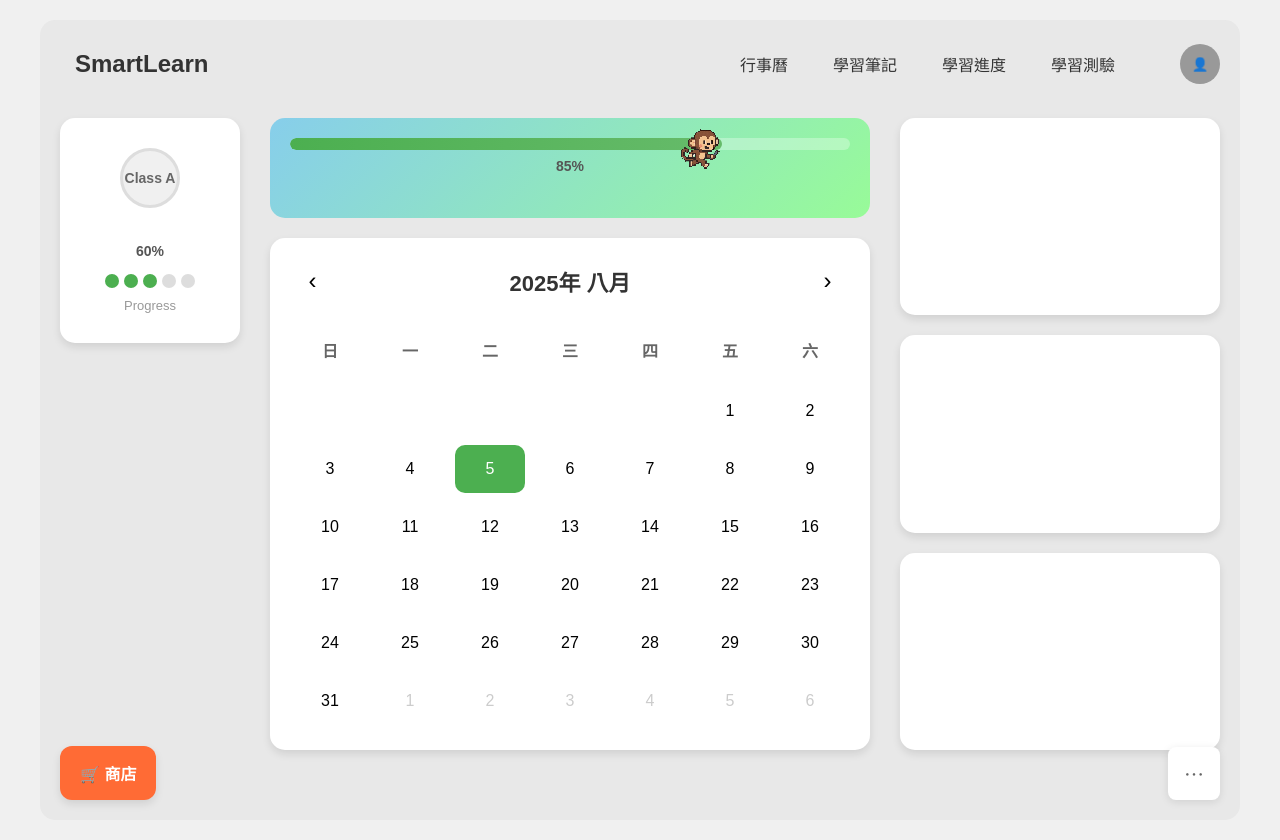
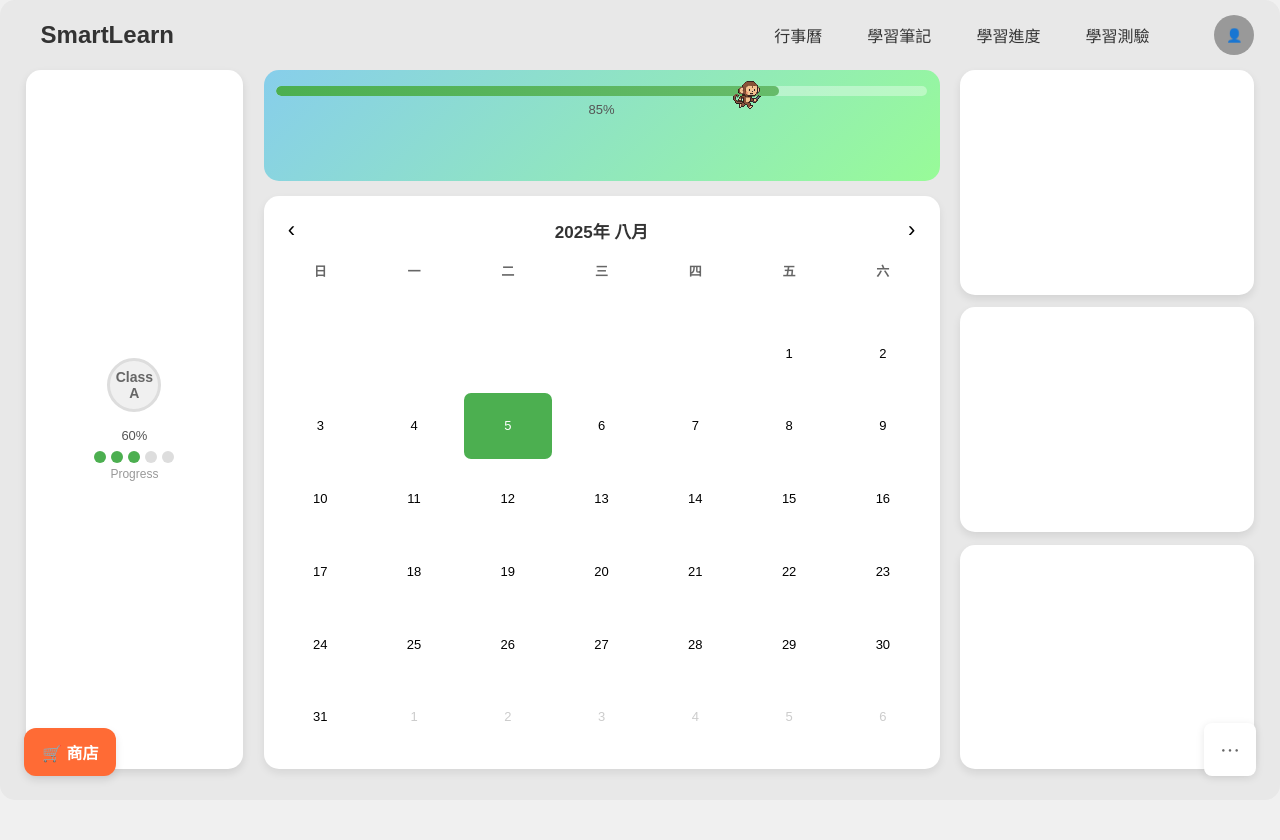
Before and after one commit to s1387tnt/SmartLearn--, a plain HTML site: page 主頁頁面/main.html in a window 1280 px wide. After the commit the page ends 800 px from the top, so only its background shows below. Drawn offline with Linux system fonts and the light colour scheme.

Commit message:
refactor 修正首頁模板格式

```diff
--- a/主頁頁面/main.html
+++ b/主頁頁面/main.html
@@ -5,34 +5,37 @@
     <meta name="viewport" content="width=device-width, initial-scale=1.0" />
     <title>SmartLearn</title>
     <style>
-      * {
-        margin: 0;
-        padding: 0;
-        box-sizing: border-box;
+      html, body {
+        height: 100%;
+        width: 100vw;
+        overflow: hidden;  /* 重點！強制無scrollbar */
       }
-
       body {
         font-family: "Microsoft JhengHei", sans-serif;
         background-color: #f0f0f0;
-        padding: 20px;
+        padding: 0;
+        margin: 0;
+        height: 100%;
       }
-
       .container {
-        max-width: 1200px;
-        margin: 0 auto;
+        min-height: 100vh;
+        width: 100vw;
         background-color: #e8e8e8;
         border-radius: 15px;
-        padding: 20px;
         position: relative;
-        min-height: 100vh;
+        display: flex;
+        flex-direction: column;
+         padding-bottom: 0;  /* 不要設定padding-bottom */
       }
 
       /* Header */
       .header {
+        flex: 0 0 70px;
         display: flex;
         justify-content: space-between;
         align-items: center;
-        margin-bottom: 30px;
+        padding: 0 2vw;
+        height: 70px;
       }
 
       .logo {
@@ -42,16 +45,14 @@
         cursor: pointer;
         padding: 10px 15px;
         border-radius: 8px;
-        transition: all 0.3s ease;
+        transition: all 0.3s;
         border: none;
         background: none;
       }
-
       .logo:hover {
         background-color: rgba(0, 0, 0, 0.05);
         transform: translateY(-1px);
       }
-
       .nav-menu {
         display: flex;
         gap: 15px;
@@ -59,7 +60,6 @@
         margin-left: auto;
         margin-right: 50px;
       }
-
       .nav-item {
         color: #333;
         text-decoration: none;
@@ -68,15 +68,12 @@
         border-radius: 8px;
         transition: background-color 0.3s;
       }
-
       .nav-item:hover {
         background-color: rgba(0, 0, 0, 0.1);
       }
-
       .user-profile {
         position: relative;
       }
-
       .profile-button {
         width: 40px;
         height: 40px;
@@ -90,10 +87,7 @@
         border: none;
         transition: background-color 0.3s;
       }
-
-      .profile-button:hover {
-        background-color: #777;
-      }
+      .profile-button:hover { background-color: #777; }
 
       .dropdown-menu {
         position: absolute;
@@ -107,371 +101,194 @@
         opacity: 0;
         visibility: hidden;
         transform: translateY(-10px);
-        transition: all 0.3s ease;
+        transition: all 0.3s;
       }
-
       .dropdown-menu.show {
         opacity: 1;
         visibility: visible;
         transform: translateY(0);
       }
-
       .dropdown-item {
         padding: 12px 16px;
         cursor: pointer;
         border-bottom: 1px solid #f0f0f0;
         transition: background-color 0.3s;
       }
-
       .dropdown-item:hover {
         background-color: #f5f5f5;
       }
-
       .dropdown-item:last-child {
         border-bottom: none;
       }
 
-      /* Main Content */
+      /* Main Content Grid */
       .main-content {
+        flex: 1 1 0;
+        min-height: 0;
         display: grid;
-        grid-template-columns: 180px 1fr 320px;
-        gap: 30px;
-        align-items: start;
-        min-height: calc(100vh - 200px);
+        grid-template-columns: minmax(110px, 17vw) 1fr minmax(160px, 23vw);
+        gap: 1.6vw;
+        align-items: stretch;
+        height: 0;
+        padding: 0 2vw 0 2vw;
+        margin-bottom: 2.4vw;  /* ←加這行，留底部空間 */
       }
-
-      /* Left Sidebar - Class Progress */
-      .left-sidebar {
-        position: relative;
-        height: 100%;
+      @media (max-width: 900px) {
+        .main-content {
+          grid-template-columns: 1fr;
+          padding: 0 1vw;
         }
-
+        .left-sidebar, .right-sidebar {
+          display: none;
+        }
+      }
+      /* Sidebars & Card */
+      .left-sidebar, .right-sidebar {
+        min-width: 0; max-width: 100vw; height: 100%;
+        display: flex; flex-direction: column; gap: 1vw;
+      }
       .class-card {
         background-color: white;
         border-radius: 15px;
-        padding: 30px 20px;
+        padding: 2vw 1vw;
         text-align: center;
         box-shadow: 0 4px 8px rgba(0, 0, 0, 0.1);
-        margin-bottom: 20px;
-        min-height: 180px;
         display: flex;
         flex-direction: column;
         justify-content: center;
+        flex: 1 1 0;
+        min-height: 0;
       }
-
-      .shop-button {
-        position: absolute;
-        bottom: 20px;
-        left: 20px;
-        background-color: #ff6b35;
-        color: white;
-        border: none;
-        border-radius: 12px;
-        padding: 15px 20px;
-        font-size: 16px;
-        font-weight: bold;
-        cursor: pointer;
-        transition: all 0.3s ease;
-        box-shadow: 0 4px 8px rgba(0, 0, 0, 0.1);
-        display: flex;
-        align-items: center;
-        justify-content: center;
-        gap: 8px;
-        z-index: 100;
+      .class-icon {
+        width: 48px; height: 48px;
+        border-radius: 50%; background-color: #f0f0f0;
+        border: 3px solid #ddd; margin: 0 auto 16px;
+        display: flex; align-items: center; justify-content: center;
+        font-weight: bold; color: #666; font-size: 14px;
       }
-
-      .shop-button:hover {
-        background-color: #e55a2b;
-        transform: translateY(-2px);
-        box-shadow: 0 6px 12px rgba(0, 0, 0, 0.15);
+      .class-progress { margin-top: 0; }
+      .progress-text { font-size: 13px; color: #666; margin-bottom: 8px; }
+      .progress-bar {
+        display: flex; gap: 5px; justify-content: center; margin-bottom: 4px;
       }
-
-      .shop-button:active {
-        transform: translateY(0);
-      }
-
-      .class-icon {
-        width: 60px;
-        height: 60px;
-        border-radius: 50%;
-        background-color: #f0f0f0;
-        border: 3px solid #ddd;
-        margin: 0 auto 20px;
-        display: flex;
-        align-items: center;
-        justify-content: center;
-        font-weight: bold;
-        color: #666;
-        font-size: 14px;
-      }
-
-      .class-progress {
-        margin-top: 15px;
-      }
-
-      .progress-text {
-        font-size: 16px;
-        color: #666;
-        margin-bottom: 15px;
-        font-weight: 500;
-      }
-
-      .progress-bar {
-        display: flex;
-        gap: 5px;
-        justify-content: center;
-        margin-bottom: 10px;
-      }
-
       .progress-dot {
-        width: 14px;
-        height: 14px;
+        width: 12px; height: 12px;
         border-radius: 50%;
         background-color: #ddd;
       }
+      .progress-dot.active { background-color: #4caf50; }
+      .progress-label { font-size: 12px; color: #999; margin-top: 0; }
 
-      .progress-dot.active {
-        background-color: #4caf50;
+      /* 商店按鈕固定左下 */
+      .shop-button {
+        position: fixed;
+        bottom: 24px; left: 24px;
+        background-color: #ff6b35; color: white; border: none;
+        border-radius: 12px; padding: 12px 18px;
+        font-size: 16px; font-weight: bold; cursor: pointer;
+        box-shadow: 0 4px 8px rgba(0,0,0,0.1); z-index: 1100;
+        display: flex; align-items: center; gap: 8px;
       }
+      .shop-button:hover { background-color: #e55a2b; }
+      .shop-button:active { transform: translateY(1px); }
 
-      .progress-label {
-        font-size: 13px;
-        color: #999;
-        margin-top: 5px;
+      /* Center Content */
+      .center-content {
+        min-width: 0; height: 100%;
+        display: flex; flex-direction: column; gap: 1.2vw;
       }
-
-      /* Center - Calendar and Game */
-        .center-content {
-            display: flex;
-            flex-direction: column;
-            gap: 20px;
-            height: 100%;
-        }
-
       .game-banner {
         background: linear-gradient(135deg, #87CEEB, #98FB98);
         border-radius: 15px;
-            padding: 20px;
-            display: flex;
-            flex-direction: column;
-            gap: 15px;
-            color: #333;
-            min-height: 100px;
-            position: relative;
+        padding: 1.2vw 1vw;
+        display: flex; flex-direction: column; gap: 12px;
+        color: #333; min-height: 0; flex: 0 0 80px;
       }
-
-        .progress-section {
-            /* 你原本的 display: flex 不變 */
-            display: flex;
-            align-items: center;
-            gap: 20px;
+      .progress-section { display: flex; align-items: center; gap: 18px; }
+      .progress-container {
+        flex: 1; display: flex; flex-direction: column; gap: 6px;
+        position: relative; min-height: 40px; justify-content: center;
       }
-
       .game-character {
-            width: 48px;
-            height: 48px;
-            background-image: url('./monkey.png'); /* 替換為你的猴子圖片路徑 */
-            background-size: contain;
-            background-repeat: no-repeat;
+        width: 34px; height: 34px;
+        background-image: url('./monkey.png');
+        background-size: contain; background-repeat: no-repeat;
         background-position: center;
         image-rendering: pixelated;
-            image-rendering: -moz-crisp-edges;
-            image-rendering: crisp-edges;
-            position: absolute;      /* 這行是關鍵！ */
-            top: -14px;              /* 微調讓猴子貼齊進度條，可再調整 */
-            left: 0;
-            z-index: 2;
+        position: absolute; top: -8px; left: 0; z-index: 2;
         transition: left 0.4s cubic-bezier(.41,.52,.32,1.18);
       }
+      .progress-track {
+        height: 10px; background-color: rgba(255,255,255,0.35);
+        border-radius: 6px; overflow: hidden; position: relative;
+      }
+      .progress-fill {
+        height: 100%; background: linear-gradient(90deg, #4CAF50, #66BB6A);
+        border-radius: 6px; width: 65%; transition: width 0.3s;
+      }
+      .progress-text { font-size: 13px; color: #555; text-align: center; }
+      .progress-percentage { font-size: 18px; font-weight: bold; color: #2E7D32; min-width: 42px; text-align: right; }
 
-        /* 新增：讓進度條可以作為絕對定位容器 */
-        .progress-container {
-            flex: 1;
-            display: flex;
-            flex-direction: column;
-            gap: 8px;
-            position: relative; /* 這行很重要 */
-            min-height: 48px;   /* 讓猴子有空間 */
-        }
-
-        .progress-track {
-            height: 12px;
-            background-color: rgba(255,255,255,0.3);
-            border-radius: 6px;
-            overflow: hidden;
-            position: relative;
-        }
-
-        .progress-fill {
-            height: 100%;
-            background: linear-gradient(90deg, #4CAF50, #66BB6A);
-            border-radius: 6px;
-            width: 65%;
-            transition: width 0.3s ease;
-        }
-
-        .progress-text {
-            font-size: 14px;
-            color: #555;
-            font-weight: bold;
-            text-align: center;
-        }
-
-        .progress-percentage {
-            font-size: 18px;
-            font-weight: bold;
-            color: #2E7D32;
-            min-width: 50px;
-            text-align: right;
-        }
-
+      /* Calendar */
       .calendar {
         background-color: white;
         border-radius: 15px;
-        padding: 25px;
-        box-shadow: 0 4px 8px rgba(0, 0, 0, 0.1);
-        flex: 1;
-        display: flex;
-        flex-direction: column;
+        padding: 1.5vw 1vw;
+        box-shadow: 0 4px 8px rgba(0,0,0,0.08);
+        flex: 1 1 0; min-height: 0; display: flex; flex-direction: column;
       }
-
       .calendar-header {
-        display: flex;
-        justify-content: space-between;
-        align-items: center;
-        margin-bottom: 25px;
+        display: flex; justify-content: space-between; align-items: center; margin-bottom: 10px;
       }
-
       .calendar-nav {
-        background: none;
-        border: none;
-        font-size: 24px;
-        cursor: pointer;
-        padding: 5px;
-        border-radius: 50%;
-        width: 35px;
-        height: 35px;
-        display: flex;
-        align-items: center;
-        justify-content: center;
+        background: none; border: none; font-size: 22px; cursor: pointer;
+        padding: 4px; border-radius: 50%; width: 30px; height: 30px;
+        display: flex; align-items: center; justify-content: center;
       }
-
-      .calendar-nav:hover {
-        background-color: #f0f0f0;
+      .calendar-nav:hover { background-color: #f0f0f0; }
+      .calendar-title { font-size: 17px; font-weight: bold; color: #333; }
+      .calendar-grid {
+        display: grid; grid-template-columns: repeat(7, 1fr); gap: 6px;
+        text-align: center; flex: 1; min-height: 0;
       }
-
-      .calendar-title {
-        font-size: 22px;
-        font-weight: bold;
-        color: #333;
+      .calendar-day-header {
+        font-weight: bold; color: #666; padding: 6px 0; font-size: 13px;
       }
-
-      .calendar-grid {
-        display: grid;
-        grid-template-columns: repeat(7, 1fr);
-        gap: 10px;
-        text-align: center;
-        flex: 1;
+      .calendar-day {
+        padding: 7px 2px; border-radius: 7px; cursor: pointer;
+        transition: background-color 0.2s; font-size: 13px;
+        display: flex; align-items: center; justify-content: center; min-height: 25px;
+        overflow: hidden; text-overflow: ellipsis;
       }
-
-      .calendar-day-header {
-        font-weight: bold;
-        color: #666;
-        padding: 15px 0;
-        font-size: 16px;
-      }
-
-      .calendar-day {
-        padding: 15px 8px;
-        border-radius: 10px;
-        cursor: pointer;
-        transition: background-color 0.3s;
-        font-size: 16px;
-        display: flex;
-        align-items: center;
-        justify-content: center;
-        min-height: 45px;
-      }
-
-      .calendar-day:hover {
-        background-color: #f0f0f0;
-      }
-
-      .calendar-day.today {
-        background-color: #4caf50;
-        color: white;
-      }
-
-      .calendar-day.selected {
-        background-color: #2196f3;
-        color: white;
-      }
-
-      .calendar-day.next-month {
-        color: #ccc;
-      }
+      .calendar-day:hover { background-color: #f0f0f0; }
+      .calendar-day.today { background-color: #4caf50; color: white; }
+      .calendar-day.selected { background-color: #2196f3; color: white; }
+      .calendar-day.next-month { color: #ccc; }
 
       /* Right Sidebar */
-      .right-sidebar {
-        display: flex;
-        flex-direction: column;
-        gap: 20px;
-        height: 100%;
+      .right-sidebar { min-width: 0; max-width: 100vw; height: 100%; gap: 1vw; }
+      .widget {
+        background-color: white; border-radius: 15px; padding: 1.5vw 1vw;
+        flex: 1 1 0; box-shadow: 0 4px 8px rgba(0,0,0,0.09);
+        display: flex; align-items: center; justify-content: center; min-height: 0; min-width: 0;
+        overflow: hidden;
       }
+      .widget:last-child { position: relative; }
+      .more-button {
+        position: fixed; bottom: 24px; right: 24px; background-color: white;
+        border: none; border-radius: 8px; padding: 12px 16px; cursor: pointer;
+        box-shadow: 0 2px 8px rgba(0,0,0,0.1); transition: all 0.3s; z-index: 1100;
+      }
+      .more-button:hover { box-shadow: 0 4px 12px rgba(0,0,0,0.15); transform: translateY(-2px);}
+      .menu-dots { font-size: 20px; color: #666; }
 
-      .widget {
-        background-color: white;
-        border-radius: 15px;
-        padding: 35px;
-        flex: 1;
-        box-shadow: 0 4px 8px rgba(0, 0, 0, 0.1);
-        display: flex;
-        align-items: center;
-        justify-content: center;
-        min-height: 150px;
-      }
-
-      .widget:last-child {
-        position: relative;
-      }
-
-      .more-button {
-        position: absolute;
-        bottom: 20px;
-        right: 20px;
-        background-color: white;
-        border: none;
-        border-radius: 8px;
-        padding: 12px 16px;
-        cursor: pointer;
-        box-shadow: 0 2px 8px rgba(0, 0, 0, 0.1);
-        transition: all 0.3s ease;
-        z-index: 100;
-      }
-
-      .more-button:hover {
-        box-shadow: 0 4px 12px rgba(0, 0, 0, 0.15);
-        transform: translateY(-2px);
-      }
-
-      .menu-dots {
-        font-size: 20px;
-        color: #666;
-      }
-
-      /* Responsive */
       @media (max-width: 768px) {
-        .main-content {
-          grid-template-columns: 1fr;
-          gap: 20px;
-        }
-
-        .nav-menu {
-          display: none;
-        }
+        .main-content { grid-template-columns: 1fr; gap: 1vw; }
+        .nav-menu { display: none; }
       }
     </style>
   </head>
+
   <body>
     <div class="container">
       <header class="header">
```
Lines whose indentation alone changed are shown as unchanged.
